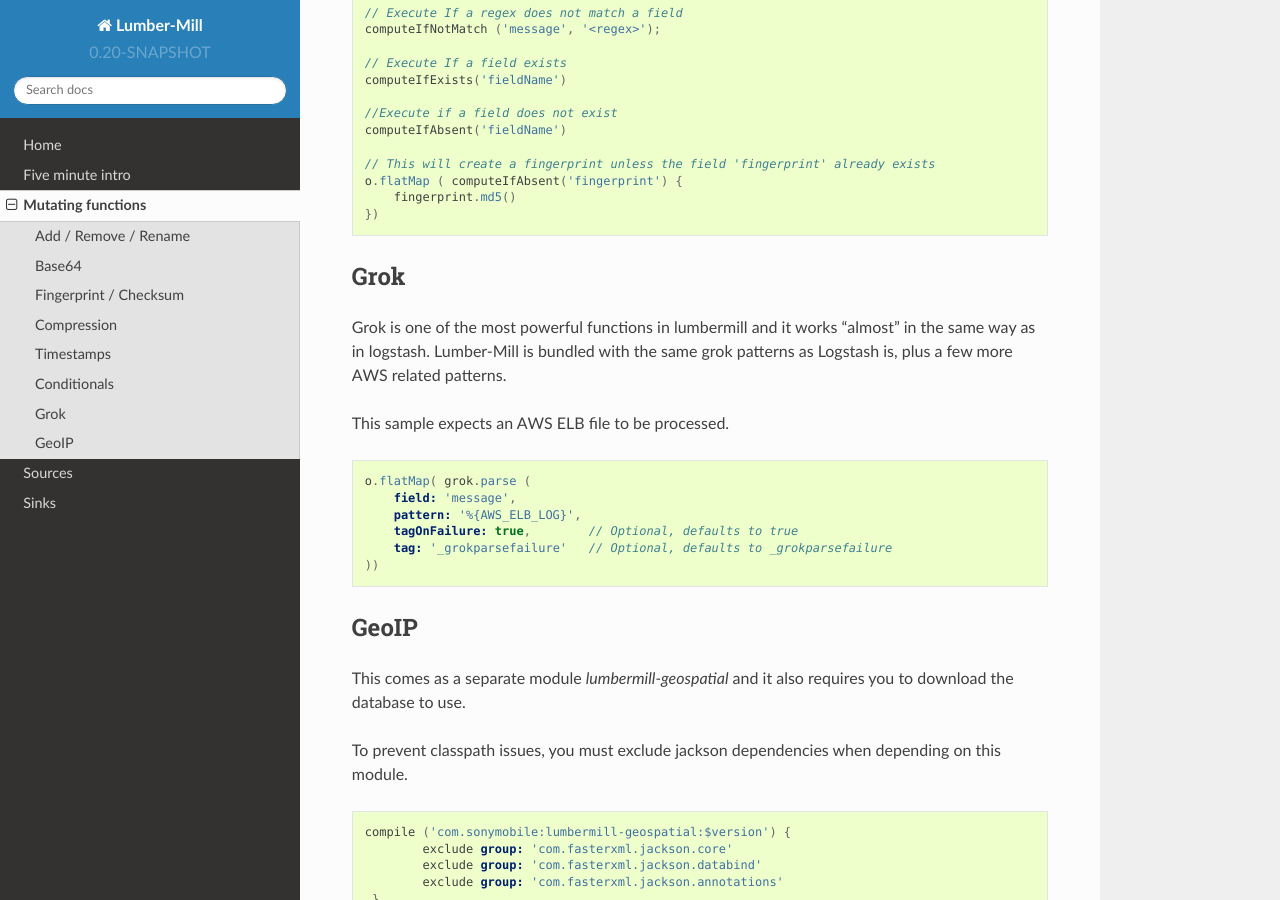
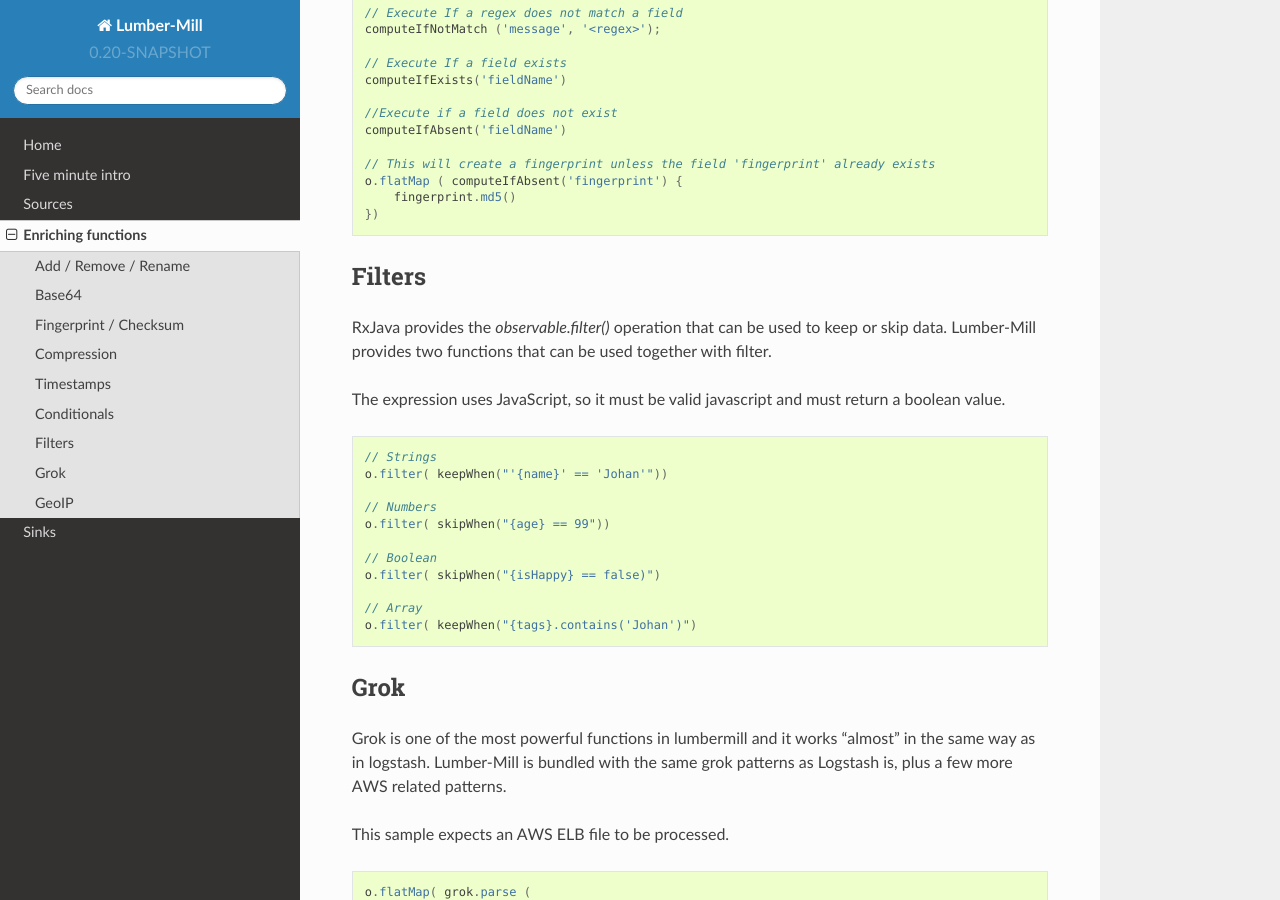
Before and after one commit to sonyxperiadev/lumber-mill, a Sphinx documentation site: the page built from docs/enrich.rst, in a window 1280 px wide and 900 px high, scrolled down 2772 px. Built offline with Sphinx 7.4.7 and the Read the Docs theme 2.0.0, drawn with Linux system fonts in a browser that asks for light colours; pages that are not in the unit, such as notebooks, are missing from menus; some of the changed text lies outside the part shown.

Commit message:
Updates to docs

```diff
--- a/docs/mutate.rst
+++ b/docs/enrich.rst
@@ -1,5 +1,5 @@
-Mutating functions
-==================
+Enriching functions
+===================
 
 Functions used in the pipeline to mutate/enrich the event contents.
 
@@ -159,6 +159,29 @@
         fingerprint.md5()
     })
 
+Filters
+-------
+
+RxJava provides the *observable.filter()* operation that can be used to keep or skip data. Lumber-Mill provides two
+functions that can be used together with filter.
+
+The expression uses JavaScript, so it must be valid javascript and must return a boolean value.
+
+.. code-block:: groovy
+
+    // Strings
+    o.filter( keepWhen("'{name}' == 'Johan'"))
+
+    // Numbers
+    o.filter( skipWhen("{age} == 99"))
+
+    // Boolean
+    o.filter( skipWhen("{isHappy} == false)")
+
+    // Array
+    o.filter( keepWhen("{tags}.contains('Johan')")
+
+
 Grok
 ----
 
@@ -202,11 +225,10 @@
         )
     )
 
-
 Important, the GeoLite2-City.mmdb **MUST** be downloaded and imported from the project
 that depends on this module, the database in **NOT** included in the distribution.
 
-.. code-block:: bash
+.. code-block:: guess
     wget http://geolite.maxmind.com/download/geoip/database/GeoLite2-City.mmdb.gz
     gunzip GeoLite2-City.mmdb.gz
 
@@ -214,13 +236,13 @@
 The database file can be opened from classpath if you make it available there, and this
 is default behaviour.
 
-.. code-block:: bash
+.. code-block:: guess
     mv GeoLite2-City.mmdb your_project/src/main/resources
 
 
 Or it can be located somewhere on the filesystem
 
-.. code-block:: bash
+.. code-block:: guess
     mv GeoLite2-City.mmdb /tmp
 
 .. code-block:: groovy
@@ -231,7 +253,7 @@
 
 Simply prepare the image with the maxmind database
 
-.. code-block:: bash
+.. code-block:: docker
     WORKDIR /srv
     RUN wget http://geolite.maxmind.com/download/geoip/database/GeoLite2-City.mmdb.gz
     RUN gunzip GeoLite2-City.mmdb.gz
--- a/docs/five_minute_intro.rst
+++ b/docs/five_minute_intro.rst
@@ -33,8 +33,8 @@
 
 **When should you use it?**
 
-If you run on AWS, you want a simple (not easy) way of collecting your logs. Perhaps you want to run it as AWS Lambdas and connect
-to S3, Kines and/or Cloudwatch Logs.
+If you run on AWS, you want a simple  way of collecting your logs. Perhaps you want to run it as AWS Lambdas and connect
+to S3, Kinesis and/or Cloudwatch Logs (incl Cloudtrail and VPC FLow Logs)
 
 **Who is it for?**
 
```
Also changed, not shown: docs/index.rst (+9 -12 lines).
